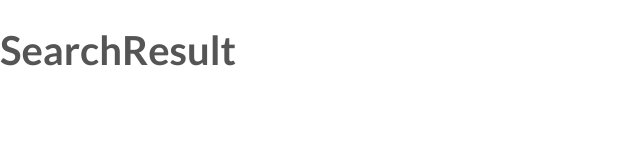
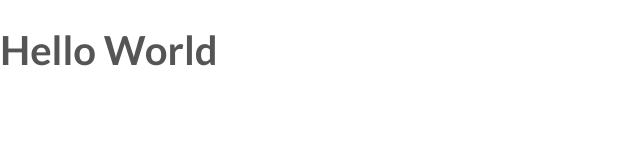
Before and after one commit to ahmedsadman/foodhub-web, a React (Create React App) app: page /restaurants/search in a window 1280 px wide. Shown: the top 160 px of the page, without its empty margins (0-640 px from the left). Built offline with nearby package versions, Linux system fonts and the light colour scheme.

Commit message:
boilerplate code for search result page

```diff
--- a/src/routes/SearchResult.js
+++ b/src/routes/SearchResult.js
@@ -1,9 +1,14 @@
-import React from 'react';
+import React, { Component } from 'react';
+import styles from '../views/SearchResult.module.css';
 
-const SearchResult = () => {
-    return (
-        <div><h1>SearchResult</h1></div>
-    );
+class SearchResult extends Component {
+    render() {
+        return (
+            // type your html here
+            // styling is in views/SearchResult.module.css
+            <h1>Hello World</h1>
+        )
+    }
 }
 
 export default SearchResult;
--- /dev/null
+++ b/src/views/SearchResult.module.css
@@ -0,0 +1 @@
+/* Type your css for search result page here */
```
